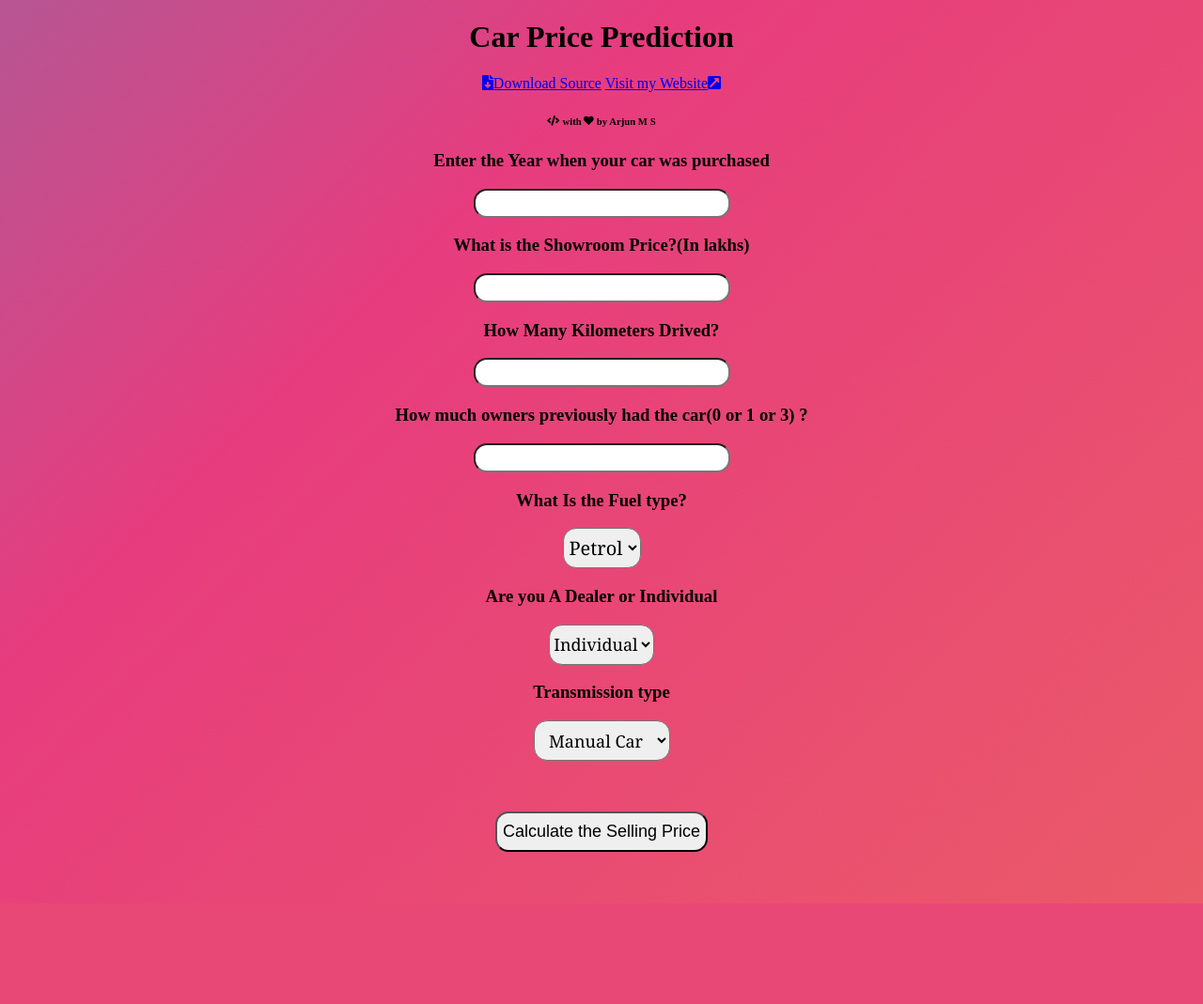
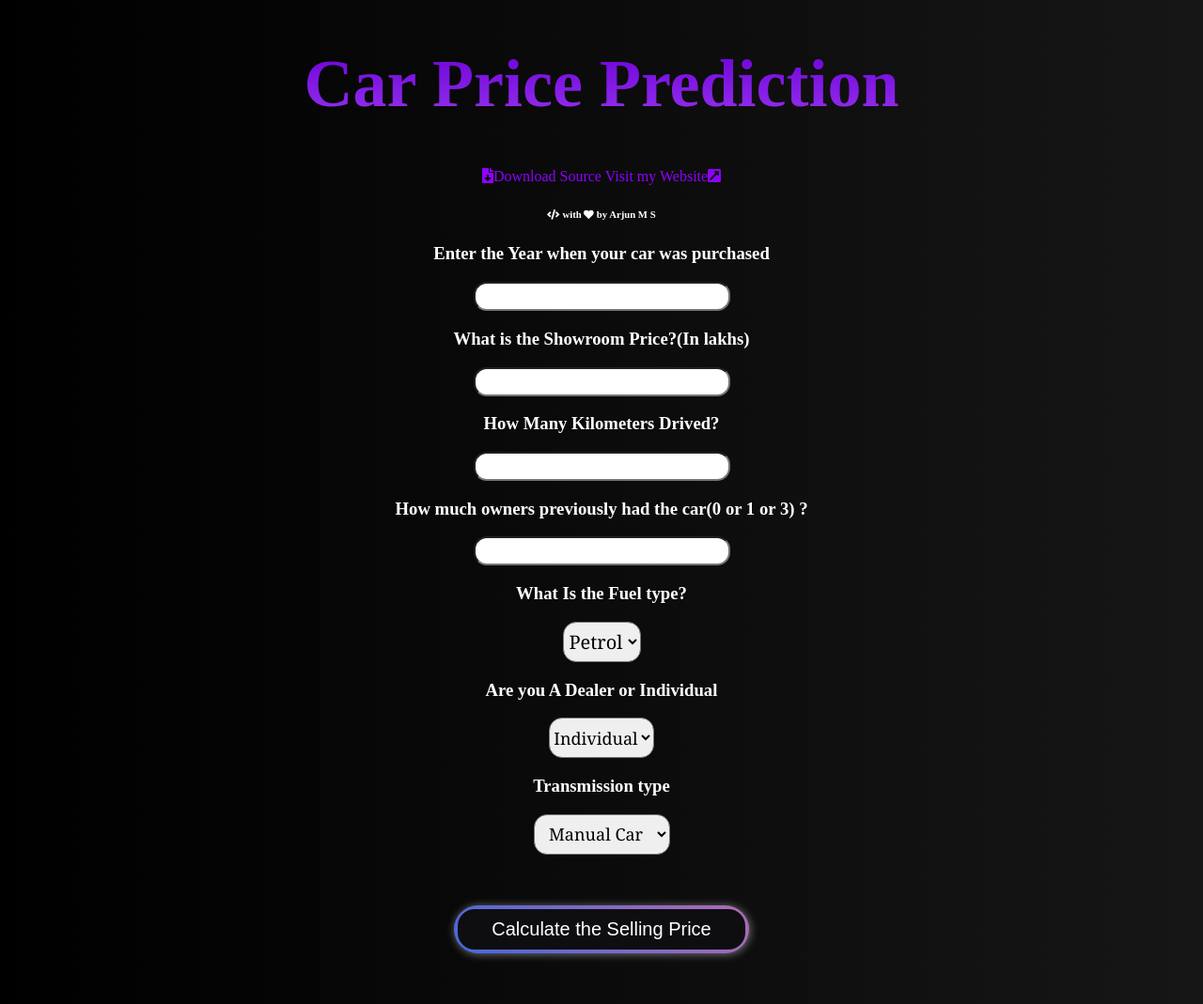
Before and after one commit to arjun-ms/pre-owned, a Flask app: page / in a window 1280 px wide. Shown: the whole page at 94% size. Before the commit the page ends 962 px from the top, so only its background shows below. Run offline with Flask 2, Linux system fonts and the light colour scheme; parts of the project's set-up code (start-up, migrations or seed data) failed here and were passed over; some libraries are stand-ins or nearby versions.

Commit message:
Changed the overall theme to black and purple

```diff
--- a/static/css/style.css
+++ b/static/css/style.css
@@ -1,8 +1,25 @@
 body {
-	background: linear-gradient(-45deg, #ee7752, #e73c7e, #23a6d5, #23d5ab);
-	background-size: 400% 400%;
-	animation: gradient 15s ease infinite;
+	background: linear-gradient(90deg, black,#434343);
+	background-size: 300% 300%;
+	/* animation: gradient 15s ease infinite; */
+  color: white;
+  text-align: center;
+  padding: 0px;
 }
+
+h1 {
+  font-size: 72px;
+  background: -webkit-linear-gradient(#6b00d7, #9733EE);
+  -webkit-background-clip: text;
+  -webkit-text-fill-color: transparent;
+}
+
+a:link {
+  color: #8F00FF;
+  background-color: transparent;
+  text-decoration: none;
+}
+
 
 @keyframes gradient {
 	0% {
@@ -15,13 +32,6 @@ body {
 		background-position: 0% 50%;
 	}
 }
-
-body {
-  text-align: center;
-  padding: 0px;
-}
-
-
 
 
 #box {
@@ -52,7 +62,7 @@ body {
 }
 
 #fuel:hover {
-  background-color: coral;
+  background-color: #8F00FF;
 }
 
 #research {
@@ -65,7 +75,7 @@ body {
 }
 
 #research:hover {
-  background-color: coral;
+  background-color: #8F00FF;
 }
 
 #resea {
@@ -77,20 +87,9 @@ body {
 }
 
 #resea:hover {
-  background-color: coral;
+  background-color: #8F00FF;
 }
 
-#sub {
-  width: fit-content;
-  height: 43px;
-  text-align: center;
-  border-radius: 14px;
-  font-size: 18px;
-}
-
-#sub:hover {
-  background-color: darkcyan;
-}
 
 #first {
   border-radius: 14px;
@@ -120,3 +119,47 @@ body {
   font-size: 20px;
   text-align: center;
 }
+
+.bn30 {
+  border: 5em;
+  cursor: pointer;
+  outline: none;
+  font-size: 20px;
+  -webkit-transform: translate(0);
+  transform: translate(0);
+  background-image: linear-gradient(45deg, #4568dc, #b06ab3);
+  padding: 0.7em 2em;
+  border-radius: 65px;
+  box-shadow: 1px 1px 10px rgba(255, 255, 255, 0.438);
+  -webkit-transition: box-shadow 0.25s;
+  transition: box-shadow 0.25s;
+  color: white;
+}
+
+.bn30 .text {
+  -webkit-background-clip: text;
+  -webkit-text-fill-color: transparent;
+  background-image: linear-gradient(45deg, #4568dc, #b06ab3);
+}
+
+.bn30:after {
+  content: "";
+  border-radius: 18px;
+  position: absolute;
+  margin: 4px;
+  top: 0;
+  left: 0;
+  bottom: 0;
+  right: 0;
+  z-index: -1;
+  background: #0e0e10;
+}
+
+.bn30:hover {
+  background-image: linear-gradient(-45deg, #4568dc, #b06ab3);
+  box-shadow: 0 12px 24px rgba(128, 128, 128, 0.1);
+}
+
+.bn30:hover .text {
+  background-image: linear-gradient(-45deg, #4568dc, #b06ab3);
+}
--- a/templates/index.html
+++ b/templates/index.html
@@ -15,8 +15,8 @@
     <div>
         <h1 class="text-light">Car Price Prediction</h1>
 <div class="btn-group mt-2 mb-4" role="group" aria-label="actionButtons">
-    <a href="https://github.com/arjun-ms/Car-Price-Predictor" class="d-block btn btn-outline-light" download><i class="fas fa-file-download mr-2"></i>Download Source</a>
-    <a href="https://arjun-ms.github.io" target="_blank" class="d-block btn btn-outline-light">Visit my Website<i class="fas fa-external-link-square-alt ml-2"></i></a>
+    <a href="https://github.com/arjun-ms/Car-Price-Predictor" class="d-block btn btn-outline-light" download><i class="fas fa-file-download mr-2"></i>Download Source </a>
+    <a href="https://arjun-ms.github.io" target="_blank" class="d-block btn btn-outline-light"> Visit my Website<i class="fas fa-external-link-square-alt ml-2"></i></a>
 </div>
 
 <h6 class="text-light small font-weight-bold"><i class="fas fa-code"></i> with <i class="fas fa-heart"></i> by Arjun M S</h6>
@@ -59,7 +59,7 @@
             <br><br>
             <br><br>
 
-            <button id="sub" type="submit ">Calculate the Selling Price</button>
+            <button class="bn30" type="submit ">Calculate the Selling Price</button>
 
         </form>
 
```
